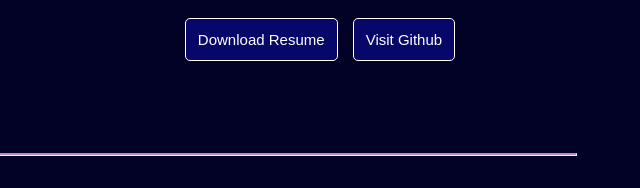
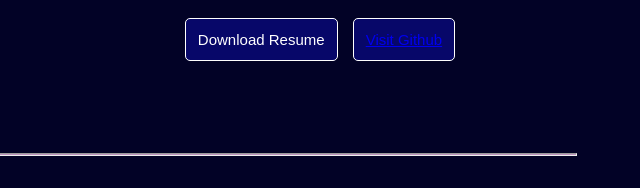
Before and after one commit to 83Unity/Portfolio, a plain HTML site: page index.html in a window 1280 px wide. Shown: the part 549-737 px from the top of the page, 640-1280 px from the left. Drawn offline with nearby package versions, Linux system fonts and the light colour scheme.

Commit message:
Update index.html

```diff
--- a/index.html
+++ b/index.html
@@ -33,7 +33,7 @@
                 <span id="element"></span>
                 <div class="buttons">
                     <button class="btn">Download Resume</button>
-                    <button class="btn">Visit Github</button>
+                    <button class="btn"><a href="https://github.com/83Unity">Visit Github</a></button>
                 </div>
             </div>
         </section>
```
